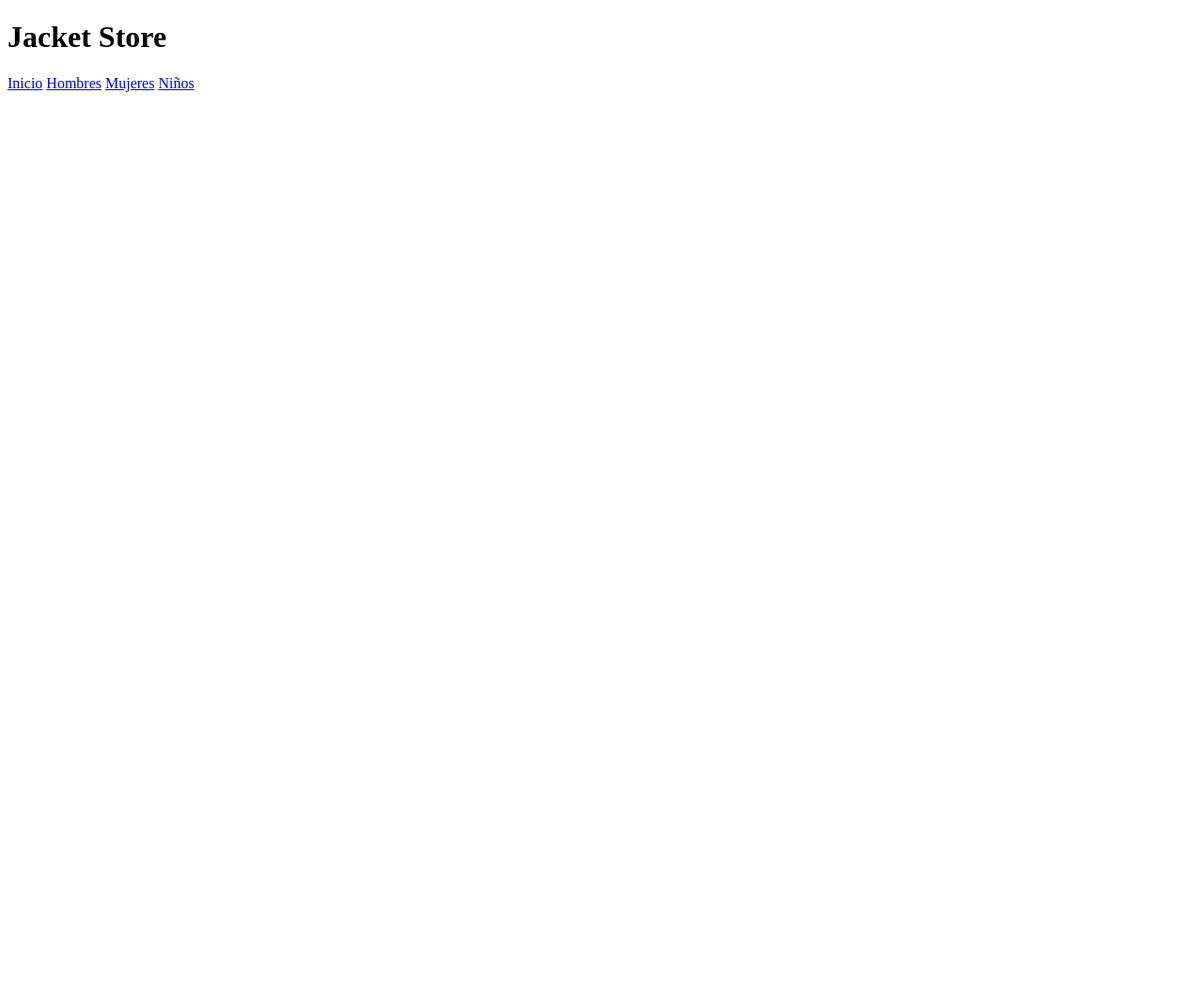
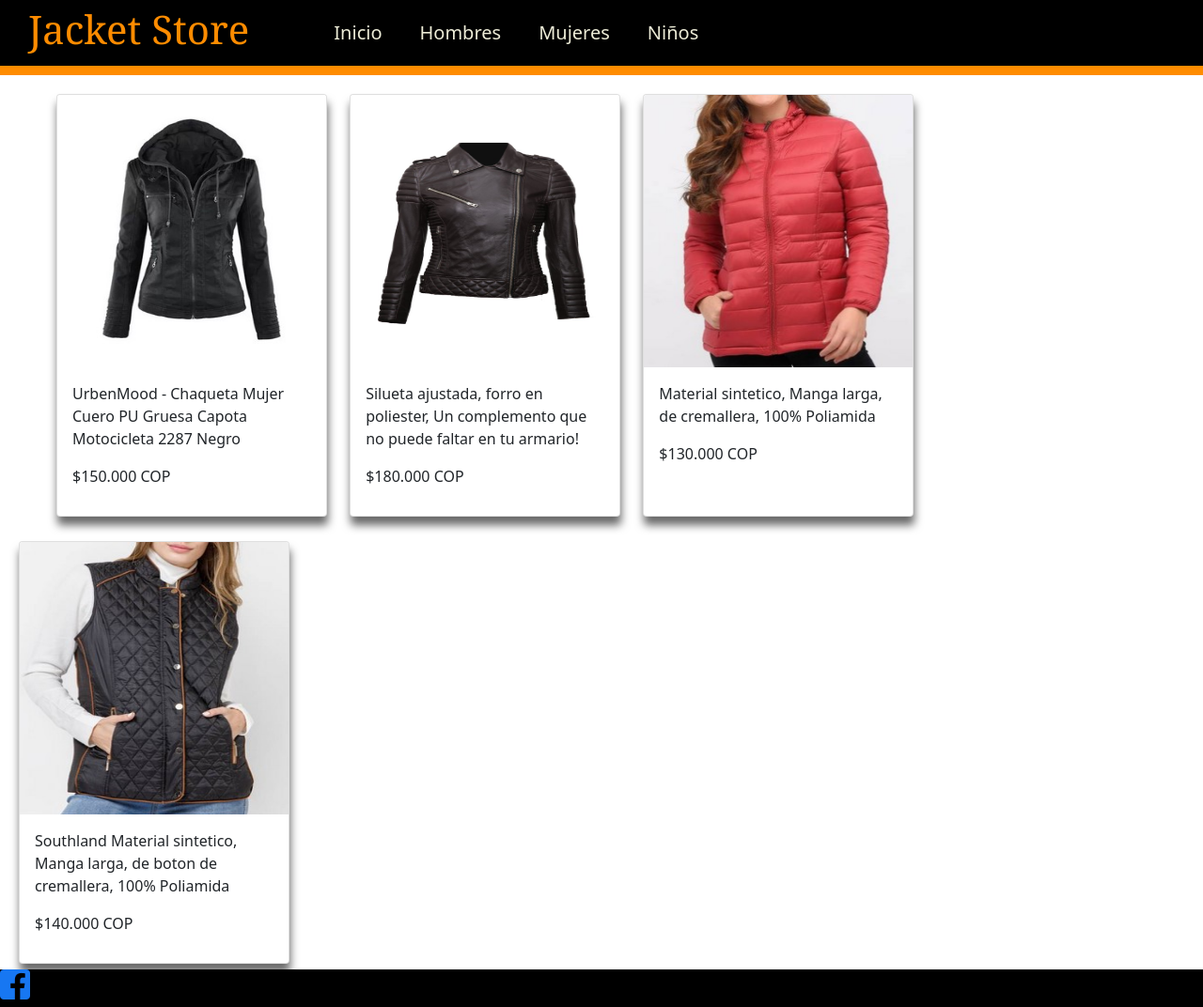
Before and after one commit to LeoAguirreJ/JacketStore, a plain HTML site: page women.html in a window 1280 px wide. Shown: the whole page at 94% size. Before the commit the page ends 800 px from the top, so only its background shows below. Drawn offline with nearby package versions, Linux system fonts and the light colour scheme.

Commit message:
link Bootstrap , uso de Cards

```diff
--- a/women.html
+++ b/women.html
@@ -1,21 +1,123 @@
 <!DOCTYPE html>
-<html lang="en">
+<html lang="es">
+
 <head>
     <meta charset="UTF-8">
     <meta http-equiv="X-UA-Compatible" content="IE=edge">
     <meta name="viewport" content="width=device-width, initial-scale=1.0">
-    <title>Document</title>
+    <link href="https://cdn.jsdelivr.net/npm/bootstrap@5.1.1/dist/css/bootstrap.min.css" rel="stylesheet" integrity="sha384-F3w7mX95PdgyTmZZMECAngseQB83DfGTowi0iMjiWaeVhAn4FJkqJByhZMI3AhiU" crossorigin="anonymous">
+    <title>Catalogo de Mujer</title>
+    <link rel="shortcut icon" href="imagenes/favicon.ico"   >
+    <link rel="stylesheet" href="css/styles.css">
+    <style>
+        h1{
+            position: relative;
+            left: 30px;
+        }
+        ul{
+            position: relative;
+            left: 100px;
+        }
+        aside {
+            float: left;
+            width: 19%;
+        }
+        section {
+            width: 79%;
+            background: #ccc;
+            float: left;
+            overflow: auto;
+            padding-bottom: 60px;
+            padding-top: 30px;
+            align-content: center;
+        }
+        h4 {
+            color: #edecd7;
+            font-family: Arial, Helvetica, sans-serif;
+        }
+        .card{
+            display: inline-block;
+            height: 450px;
+            justify-content: center;
+            overflow: hidden;
+            transition: all 700ms ease;
+            margin: 20px 0px 0px 20px;
+            padding: 0px 0px 0px 0px;
+            box-shadow: 1px 9px 10px dimgrey;
+        }
+        .card-img-top{
+            width: 290px;
+            height: 290px;
+        }
+        .card:hover{
+            transform: scale(1.1);
+            cursor: pointer;
+        }
+        .border-up{
+            background-color: #ff8c00;
+            height: 10px;
+        }
+        .border-aside{
+            display: inline;
+            padding: 200px 0px 0px 40px;
+            /* background-color: forestgreen; */
+
+        }
+
+    </style>
 </head>
 <header>
     <h1>Jacket Store</h1>
-    <nav>
-        <a href="index.html">Inicio</a>
-        <a href="hombres.html">Hombres</a>
-        <a href="mujeres.html">Mujeres</a>
-        <a href="niños.html">Niños</a>
-    </nav>
+
+        <ul class="nav">
+            <li><a href="index.html">Inicio</a></li>
+            <li><a href="hombres.html">Hombres</a></li>
+            <li><a href="mujeres.html">Mujeres</a></li>
+            <li><a href="niños.html">Niños</a></li>
+        </ul>
+
 </header>
+
 <body>
+    <div class= "border-up"></div>
+    <div class="border-aside"></div>
+    <div class="card" style="width: 18rem;">
+        <img src="imagenes/woman/black-jacket.jpg" class="card-img-top" alt="...">
+            <div class="card-body">
+                <p class="card-text">UrbenMood - Chaqueta Mujer Cuero PU Gruesa Capota Motocicleta 2287 Negro</p>
+                <p>$150.000 COP</p>
+            </div>
+    </div>
+    <div class="card" style="width: 18rem;">
+        <img src="imagenes/woman/leather.jpg" class="card-img-top" alt="...">
+            <div class="card-body">
+                <p class="card-text">Silueta ajustada, forro en poliester,  Un complemento que no puede faltar en tu armario!</p>
+                <p>$180.000 COP</p>
+            </div>
+    </div>
+    <div class="card" style="width: 18rem;">
+        <img src="imagenes/woman/red.jpg" class="card-img-top" alt="...">
+            <div class="card-body">
+                <p class="card-text">Material sintetico, Manga larga, de cremallera, 100% Poliamida</p>
+                <p>$130.000 COP</p>
+            </div>
+    </div>
+    <div class="card" style="width: 18rem;">
+        <img src="imagenes/woman/black-without.jpg" class="card-img-top" alt="...">
+            <div class="card-body">
+                <p class="card-text">Southland Material sintetico, Manga larga, de boton de cremallera, 100% Poliamida</p>
+                <p>$140.000 COP</p>
+            </div>
+    </div>
 
+
+
+    <footer>
+        <link rel="icon" type="image/png" href="favicon/facebook.png" sizes="64x64">
+        <a href="https://www.facebook.com/">
+            <img src="favicon/facebook3.png" width="32" height="32">
+        </a>
+    </footer>
 </body>
+
 </html>
```
Also changed, not shown: favicon/favicon.ico (added), imagenes/woman/black-jacket.jpg (added), imagenes/woman/black-without.jpg (added), imagenes/woman/leather.jpg (added), imagenes/woman/red.jpg (added).
